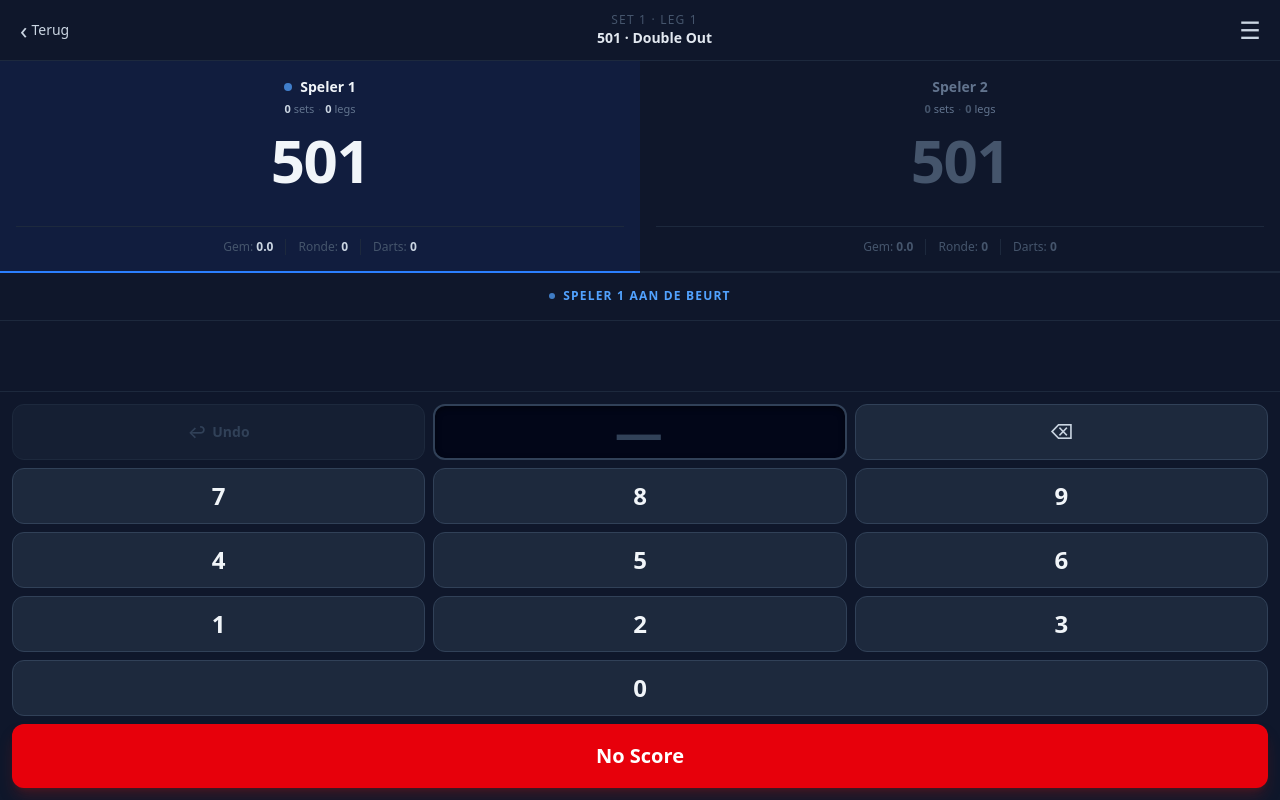
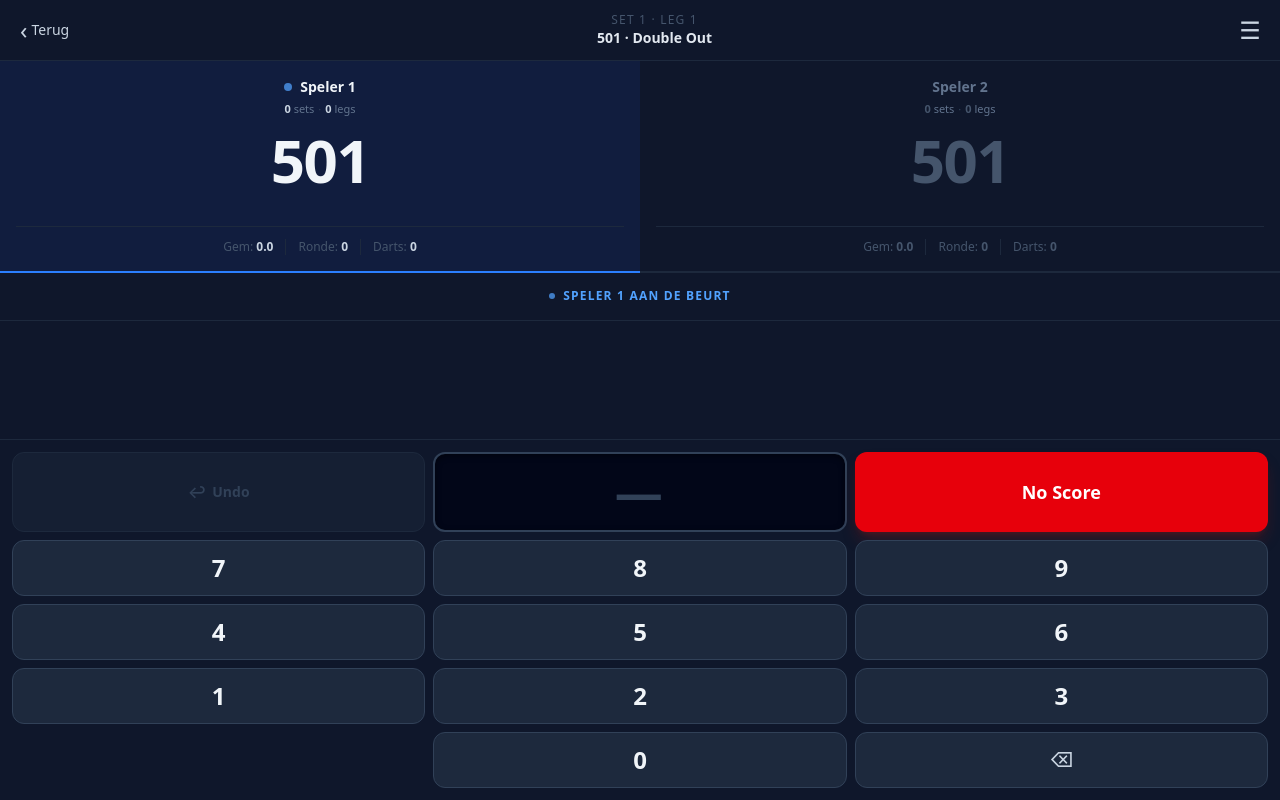
Before and after one commit to duukizaakbreedland/darts-app, a React (Vite) app: page /darts-app/game in a window 1280 px wide. Built offline with nearby package versions, Linux system fonts and the light colour scheme; no server answers.

Commit message:
Keypad: Bevestig/No Score naar bovenste rij, backspace naast 0, leeg vak links, bovenrij groter

```diff
--- a/src/components/Keypad.tsx
+++ b/src/components/Keypad.tsx
@@ -26,12 +26,12 @@ export function Keypad({ value, onChange, onConfirm, onNoScore, onUndo, canUndo,
 
   return (
     <div className="flex flex-col gap-2 p-3 bg-slate-900 border-t border-slate-800">
-      {/* Undo | invoer | backspace */}
+      {/* Bovenste rij: undo | invoer | Bevestig / No Score */}
       <div className="grid grid-cols-3 gap-2">
         <button
           onClick={onUndo}
           disabled={!canUndo}
-          className={`h-14 rounded-xl border text-sm font-semibold transition-colors flex items-center justify-center gap-1.5 ${
+          className={`h-20 rounded-xl border text-sm font-semibold transition-colors flex items-center justify-center gap-1.5 ${
             canUndo
               ? 'bg-slate-800 hover:bg-slate-700 active:bg-slate-600 border-slate-700 text-slate-300'
               : 'bg-slate-800/50 border-slate-800 text-slate-700 cursor-not-allowed'
@@ -57,41 +57,11 @@ export function Keypad({ value, onChange, onConfirm, onNoScore, onUndo, canUndo,
           )}
         </div>
 
-        <button
-          onClick={handleBackspace}
-          className="h-14 rounded-xl bg-slate-800 hover:bg-slate-700 active:bg-slate-600 border border-slate-700 text-slate-300 text-xl transition-colors"
-        >
-          ⌫
-        </button>
-      </div>
-
-      {/* Cijfers 1-9 */}
-      <div className="grid grid-cols-3 gap-2">
-        {keys.map((k) => (
-          <button
-            key={k}
-            onClick={() => handleDigit(k)}
-            className="h-14 rounded-xl bg-slate-800 hover:bg-slate-700 active:bg-slate-600 border border-slate-700 text-slate-100 text-2xl font-semibold transition-colors"
-          >
-            {k}
-          </button>
-        ))}
-      </div>
-
-      {/* 0 */}
-      <button
-        onClick={() => handleDigit('0')}
-        className="h-14 w-full rounded-xl bg-slate-800 hover:bg-slate-700 active:bg-slate-600 border border-slate-700 text-slate-100 text-2xl font-semibold transition-colors"
-      >
-        0
-      </button>
-
-      {/* No Score (rood, geen invoer) / Bevestig (met invoer) */}
         {hasValue ? (
           <button
             onClick={onConfirm}
             disabled={!isValid}
-          className={`h-16 rounded-xl text-xl font-bold transition-all ${
+            className={`h-20 rounded-xl text-lg font-bold transition-all ${
               isValid
                 ? 'bg-blue-600 hover:bg-blue-500 active:bg-blue-700 text-white shadow-lg shadow-blue-900/40'
                 : 'bg-slate-800 border border-slate-700 text-slate-700 cursor-not-allowed'
@@ -102,11 +72,42 @@ export function Keypad({ value, onChange, onConfirm, onNoScore, onUndo, canUndo,
         ) : (
           <button
             onClick={onNoScore}
-          className="h-16 rounded-xl text-xl font-bold bg-red-600 hover:bg-red-500 active:bg-red-700 text-white shadow-lg shadow-red-900/40 transition-all"
+            className="h-20 rounded-xl text-lg font-bold bg-red-600 hover:bg-red-500 active:bg-red-700 text-white shadow-lg shadow-red-900/40 transition-all"
           >
             No Score
           </button>
         )}
       </div>
+
+      {/* Cijfers + (leeg) 0 backspace */}
+      <div className="grid grid-cols-3 gap-2">
+        {keys.map(k => (
+          <button
+            key={k}
+            onClick={() => handleDigit(k)}
+            className="h-14 rounded-xl bg-slate-800 hover:bg-slate-700 active:bg-slate-600 border border-slate-700 text-slate-100 text-2xl font-semibold transition-colors"
+          >
+            {k}
+          </button>
+        ))}
+
+        {/* Leeg vak links van de 0 */}
+        <div aria-hidden />
+
+        <button
+          onClick={() => handleDigit('0')}
+          className="h-14 rounded-xl bg-slate-800 hover:bg-slate-700 active:bg-slate-600 border border-slate-700 text-slate-100 text-2xl font-semibold transition-colors"
+        >
+          0
+        </button>
+
+        <button
+          onClick={handleBackspace}
+          className="h-14 rounded-xl bg-slate-800 hover:bg-slate-700 active:bg-slate-600 border border-slate-700 text-slate-300 text-xl transition-colors"
+        >
+          ⌫
+        </button>
+      </div>
+    </div>
   )
 }
```
Lines whose indentation alone changed are shown as unchanged.
